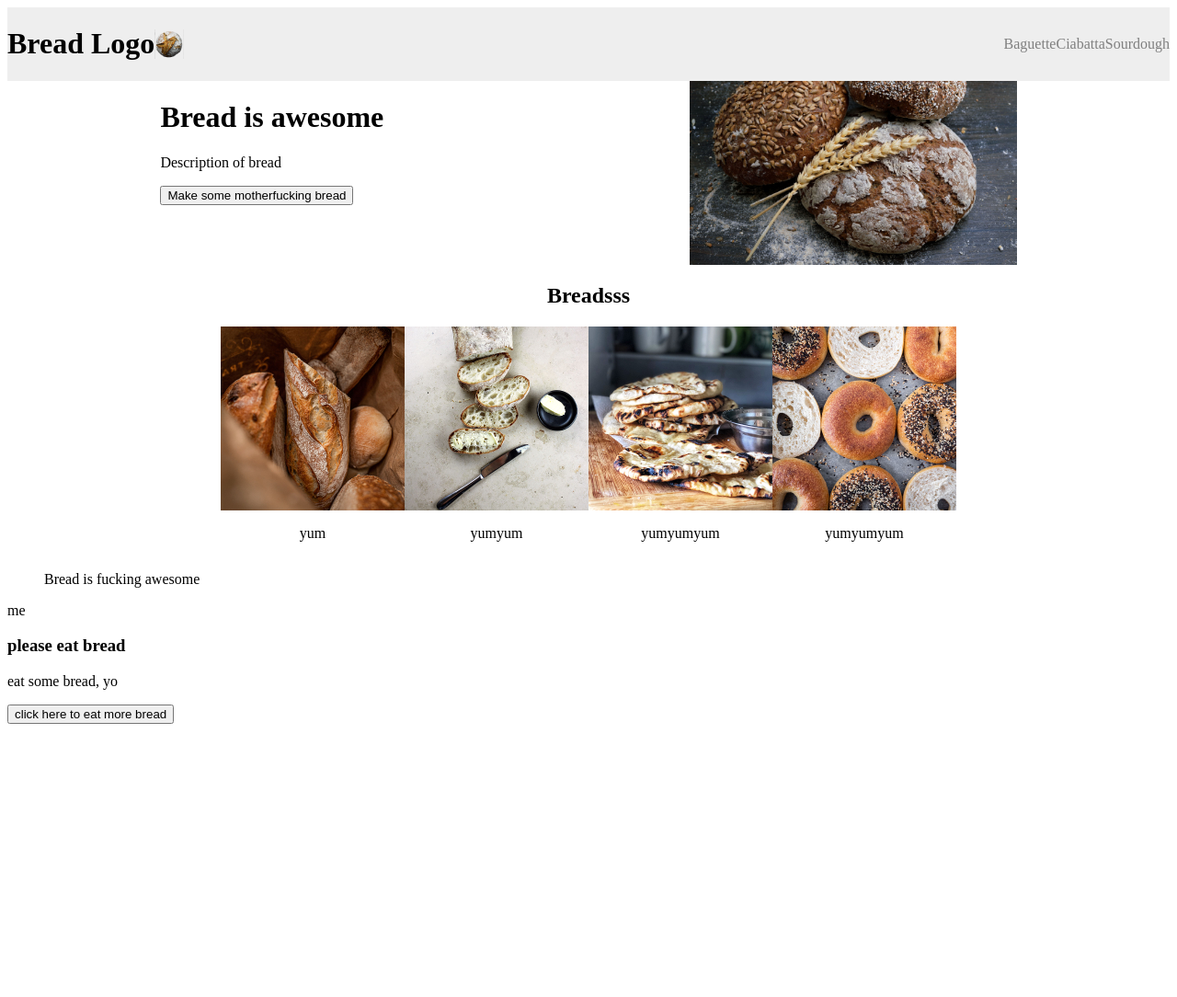
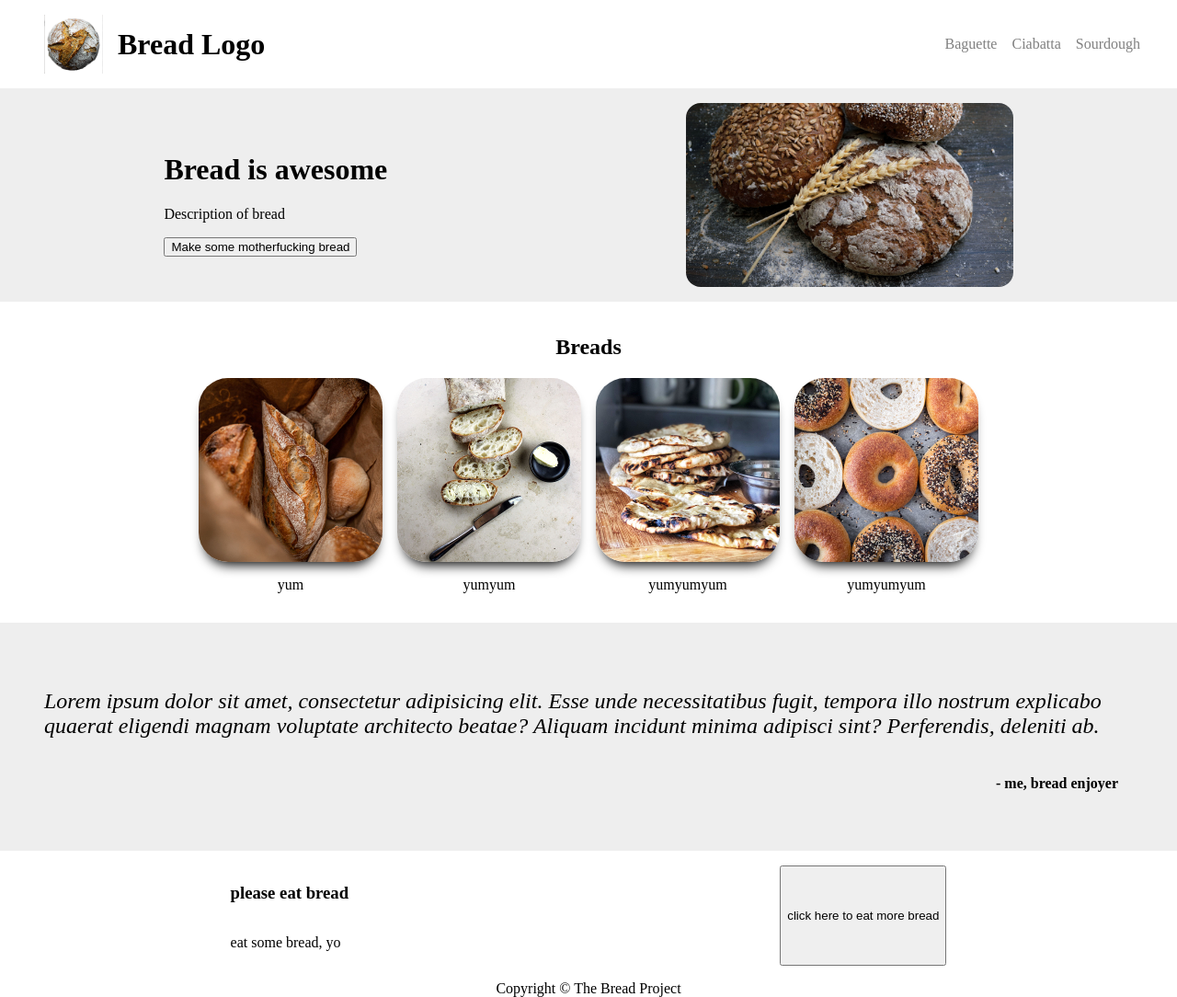
Before and after one commit to adamnnagy/bread-landing, a plain HTML site: page index.html in a window 1280 px wide. Shown: the whole page at 92% size. Before the commit the page ends 800 px from the top, so only its background shows below. Drawn offline with Linux system fonts and the light colour scheme.

Commit message:
Create layout

```diff
--- a/css/style.css
+++ b/css/style.css
@@ -2,23 +2,29 @@ body {
   display: flex;
   flex-direction: column;
   justify-content: space-between;
-    /* align-items: center; */
+  margin: 0;
 }
 
 li {
   list-style-type: none;
-
 }
 
 li > a {
   text-decoration: none;
   color: gray;
 }
+.container {
+  padding: 1rem;
+}
 
+.container:nth-child(2n + 1) {
+  background-color: #eee;
+}
 header {
   display: flex;
   align-items: center;
-    background-color: #eee;
+  background-color: #fff;
+  padding: 0 2rem;
 }
 
 ul.navigation {
@@ -26,23 +32,39 @@ ul.navigation {
   margin-left: auto;
 }
 
+.navigation > li {
+  padding: 0.5rem;
+}
+
 .hero {
   display: flex;
   justify-content: space-around;
+  align-items: center;
 }
 
 [col-*] {
   display: flex;
   flex-direction: column;
-
 }
 
 img.hero {
   max-height: 25vh;
+  border-radius: 1rem;
 }
 
 img.logo {
-    max-height: 32px;
+  max-height: 64px;
+  padding: 1rem;
+}
+
+img.avatar {
+  border-radius: 2rem;
+  -webkit-box-shadow: 0px 10px 13px -7px #000000,
+    5px 5px 15px 5px rgba(0, 0, 0, 0);
+  box-shadow: 0px 10px 13px -7px #000000, 5px 5px 15px 5px rgba(0, 0, 0, 0);
+}
+
+img.avatar:hover {
 }
 
 .more-info {
@@ -55,15 +77,52 @@ img.logo {
   display: flex;
   flex-direction: row;
   flex-wrap: wrap;
-
+  justify-content: space-around;
+  align-content: center;
+  gap: 1rem;
 }
 
 article {
   display: flex;
   flex-direction: column;
   align-items: center;
+  width: 200px;
 }
 
 article img {
   max-height: 200px;
 }
+
+.quote {
+  display: flex;
+  flex-direction: column;
+  align-items: center;
+  padding: 2rem;
+}
+.quote-text {
+  align-self: flex-start;
+  font-size: x-large;
+  font-style: italic;
+}
+
+.quote .author {
+  align-self: flex-end;
+  font-weight: bold;
+  padding: 0 1rem;
+  /* margin-right: 2rem; */
+}
+
+.cta {
+  display: flex;
+  justify-content: space-around;
+}
+
+.cta-text {
+  display: flex;
+  flex-direction: column;
+}
+
+footer {
+  display: flex;
+  justify-content: center;
+}
--- a/index.html
+++ b/index.html
@@ -11,8 +11,8 @@
   </head>
   <body>
     <header>
+      <img class="logo" src="img/Logo.png" alt="Logo" />
       <h1>Bread Logo</h1>
-      <img class="logo" src="img/Logo.png" alt="Logo" />
       <ul class="navigation">
         <li><a href="">Baguette</a></li>
         <li><a href="">Ciabatta</a></li>
@@ -20,6 +20,7 @@
       </ul>
     </header>
     <main class="content">
+      <div class="container">
         <div class="hero">
           <div class="col-1">
             <h1>Bread is awesome</h1>
@@ -30,8 +31,10 @@
             <img class="hero" src="img/Hero.jpg" alt="bread" class="bread-hero" />
           </div>
         </div>
+      </div>
+      <div class="container">
         <div class="more-info">
-        <h2>Breadsss</h2>
+          <h2>Breads</h2>
           <div class="more-info content">
             <article class="card">
               <img src="img/Baguette.jpg" alt="Baguette" class="avatar" />
@@ -51,10 +54,19 @@
             </article>
           </div>
         </div>
+      </div>
+      <div class="container">
         <div class="quote">
-        <blockquote>Bread is fucking awesome</blockquote>
-        <div class="author">me</div>
+          <p class="quote-text">
+            Lorem ipsum dolor sit amet, consectetur adipisicing elit. Esse unde
+            necessitatibus fugit, tempora illo nostrum explicabo quaerat eligendi
+            magnam voluptate architecto beatae? Aliquam incidunt minima adipisci
+            sint? Perferendis, deleniti ab.
+          </p>
+          <p class="author">- me, bread enjoyer</p>
         </div>
+      </div>
+      <div class="container">
         <div class="cta">
           <div class="cta-text">
             <h3>please eat bread</h3>
@@ -62,7 +74,8 @@
           </div>
           <button>click here to eat more bread</button>
         </div>
+      </div>
     </main>
-    <footer></footer>
+    <footer>Copyright &copy; The Bread Project</footer>
   </body>
 </html>
```
Lines whose indentation alone changed are shown as unchanged.
